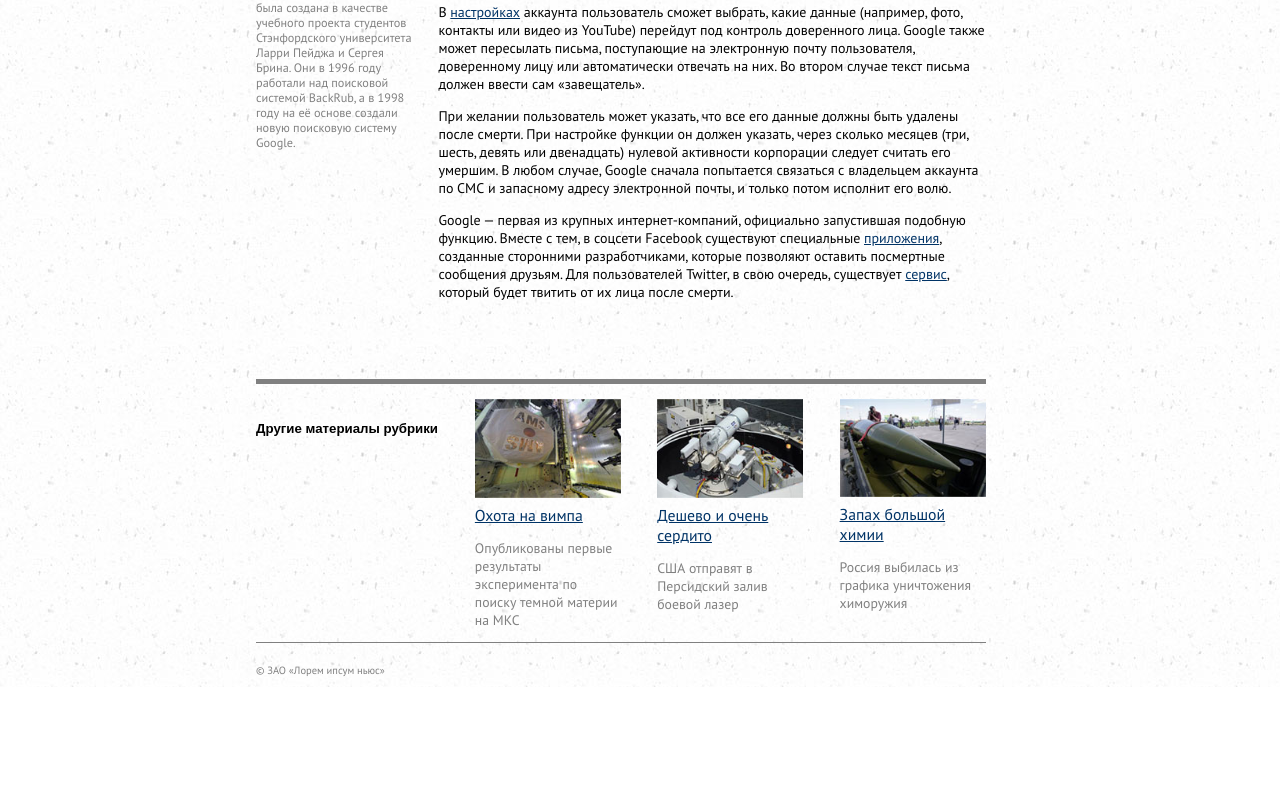
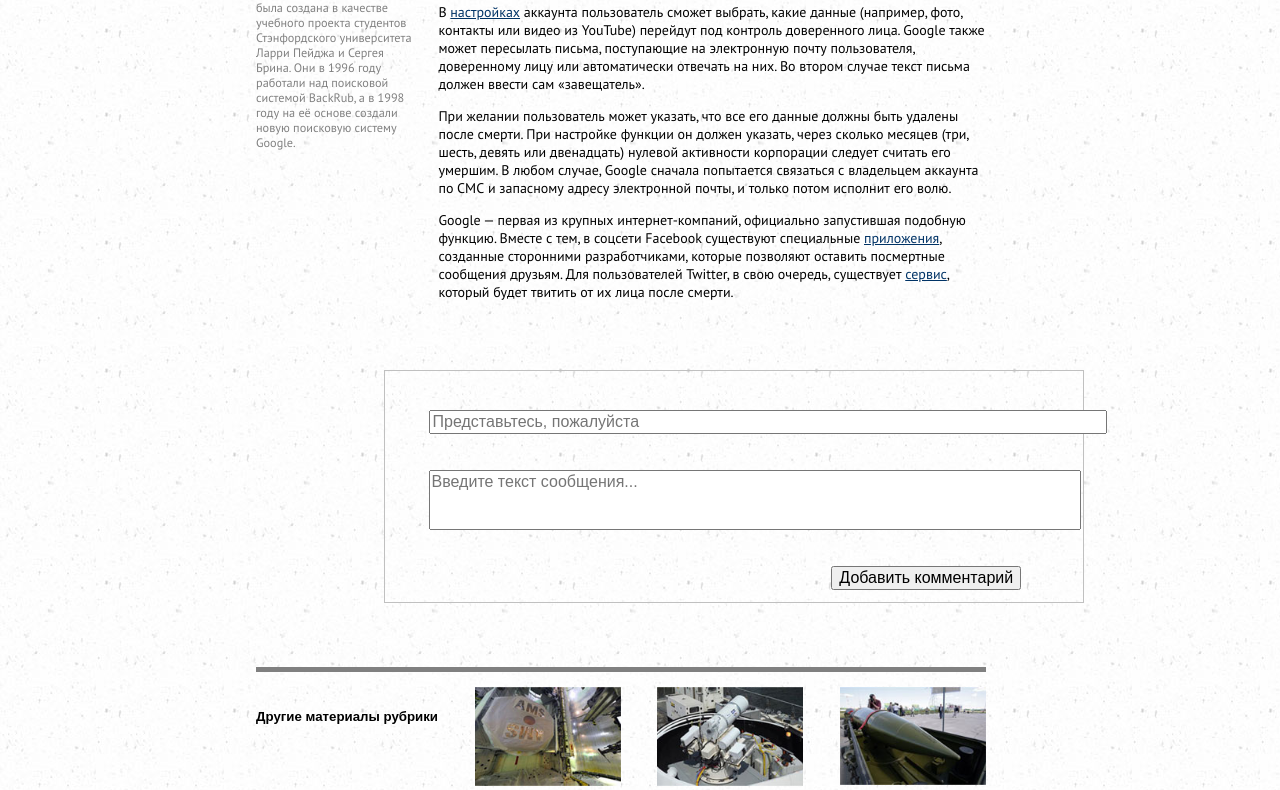
Before and after one commit to AntoninaArtukhova/antoninaartukhova.github.com, a plain HTML site: page homework/hw_1/new.html in a window 1280 px wide. Shown: the part 282-1072 px from the top of the page. Before the commit the page ends 969 px from the top, so only its background shows below. Drawn offline with Linux system fonts and the light colour scheme.

Commit message:
comment form

```diff
--- a/homework/hw_1/11.css
+++ b/homework/hw_1/11.css
@@ -496,3 +496,8 @@
   color: black;
   text-decoration: none;
 }
+textarea {
+  outline: none;
+  resize: none;
+  overflow: auto;
+}
--- a/homework/hw_1/new.html
+++ b/homework/hw_1/new.html
@@ -55,8 +55,26 @@
 
 <p>При желании пользователь может указать, что все его данные должны быть удалены после смерти. При настройке функции он должен указать, через сколько месяцев (три, шесть, девять или двенадцать) нулевой активности корпорации следует считать его умершим. В любом случае, Google сначала попытается связаться с владельцем аккаунта по СМС и запасному адресу электронной почты, и только потом исполнит его волю.</p>
 
-<p>Google — первая из крупных интернет-компаний, официально запустившая подобную функцию. Вместе с тем, в соцсети Facebook существуют специальные <a href="#">приложения</a>, созданные сторонними разработчиками, которые позволяют оставить посмертные сообщения друзьям. Для пользователей Twitter, в свою очередь, существует <a href="#">сервис</a>, который будет твитить от их лица после смерти.</p></article><!-- pt serif bold times new roman 14pt left -->
+<p>Google — первая из крупных интернет-компаний, официально запустившая подобную функцию. Вместе с тем, в соцсети Facebook существуют специальные <a href="#">приложения</a>, созданные сторонними разработчиками, которые позволяют оставить посмертные сообщения друзьям. Для пользователей Twitter, в свою очередь, существует <a href="#">сервис</a>, который будет твитить от их лица после смерти.</p>
+<div style="padding-top:10%;">
+	<fieldset style="margin-left:-10%;">
+<form name="comment" action="#" method="GET" style="margin-left:5%; margin-top:5%;">
+	<div class="form_el">
+	<input type="text" placeholder="Представьтесь, пожалуйста" required size="70">
+	</div>
+	</br></br>
+
+	<div class="form_el">
+	<textarea placeholder="Введите текст сообщения..." required  rows="3" cols="68" onfocus="this.rows='5'" onblur="this.rows='3'"class="comment"></textarea>
+ 	</div></br></br>  <!-- rows="3" -->
+	<input type="submit" value="Добавить комментарий" style="float:right; margin-right:8%;"></br>
+</form>
+</fieldset>
+</div>
+</article><!-- pt serif bold times new roman 14pt left -->
+
 </section>
+
 <aside class="more clearfix">
 	<h5>Другие материалы рубрики</h5>
 	<nav>
```
Also changed, not shown: homework/hw_1/js/comment.js (added, +8 -0 lines).
